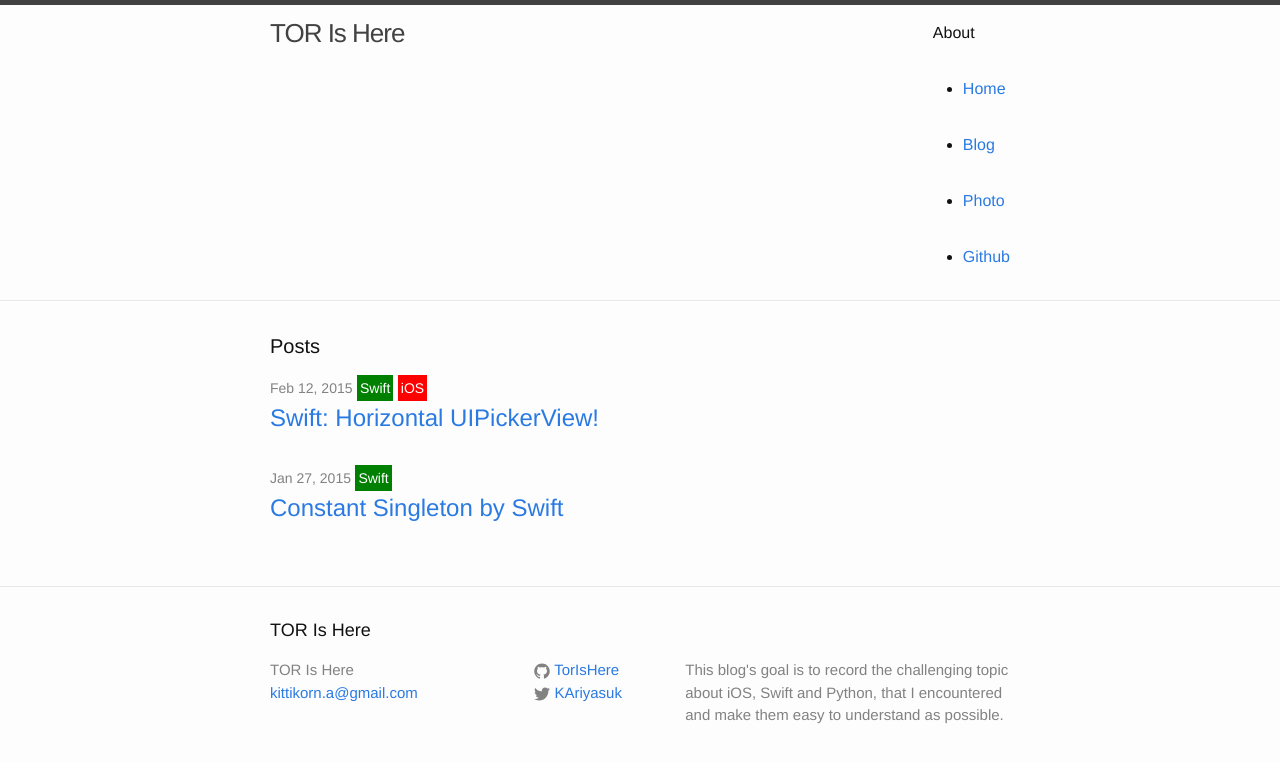
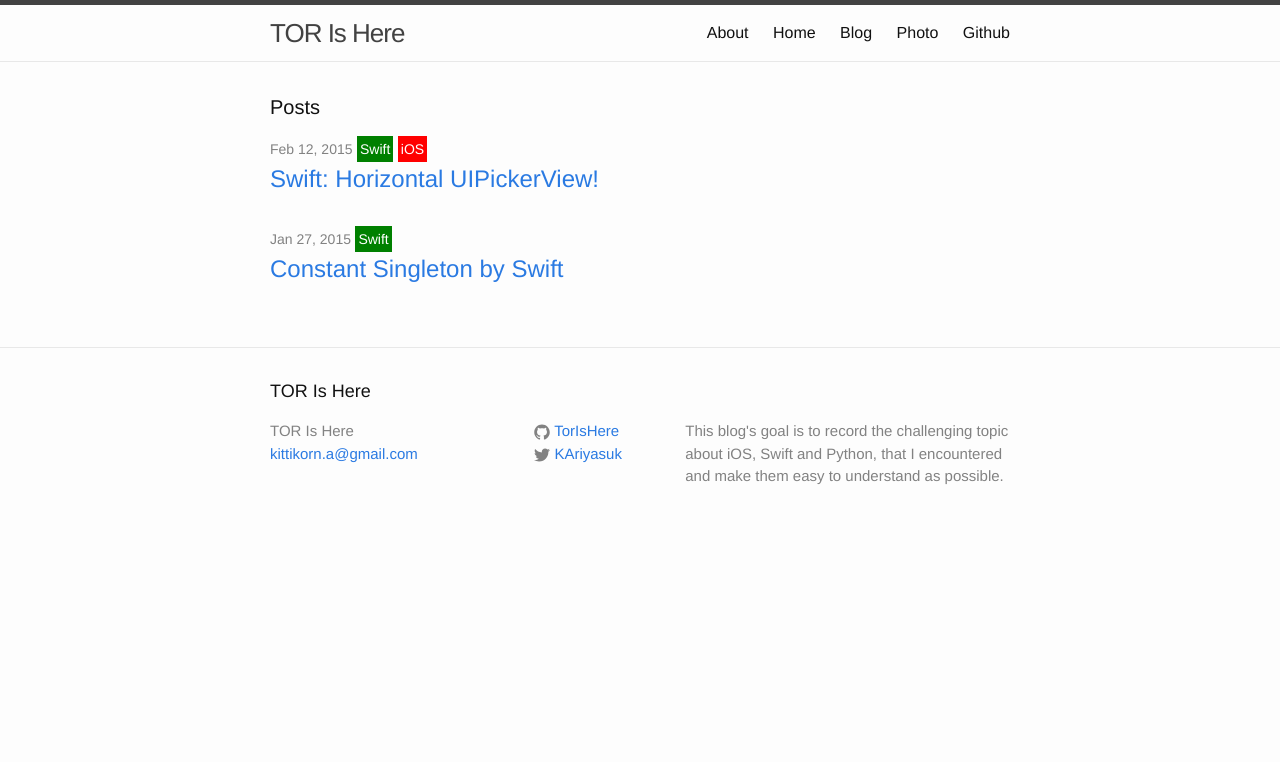
Before and after one commit to TorIsHere/TorIsHere.github.io, a Jekyll site: the page built from blog.html, in a window 1280 px wide. Shown: the top 762 px of the page. Built offline with Jekyll 4.4.1, drawn with Linux system fonts in a browser that asks for light colours.

Commit message:
Update link and style

```diff
--- a/_includes/header.html
+++ b/_includes/header.html
@@ -19,12 +19,10 @@
           <a class="page-link" href="{{ page.url | prepend: site.baseurl }}">{{ page.title }}</a>
           {% endif %}
         {% endfor %}
-        <ul>
-          <li class="pure-menu-selected"><a href="#">Home</a></li>
-          <li><a href="blog.html">Blog</a></li>
-          <li><a href="photo_blog.html">Photo</a></li>
-          <li><a href="https://github.com/TorIsHere">Github</a></li>
-        </ul>
+        <a class="page-link" href="http://torishere.github.io/b">Home</a>
+        <a class="page-link" href="http://torishere.github.io/blog.html">Blog</a>
+        <a class="page-link" href="http://torishere.github.io/photo_blog.html">Photo</a>
+        <a class="page-link" href="https://github.com/TorIsHere">Github</a>
       </div>
     </nav>
 
```
